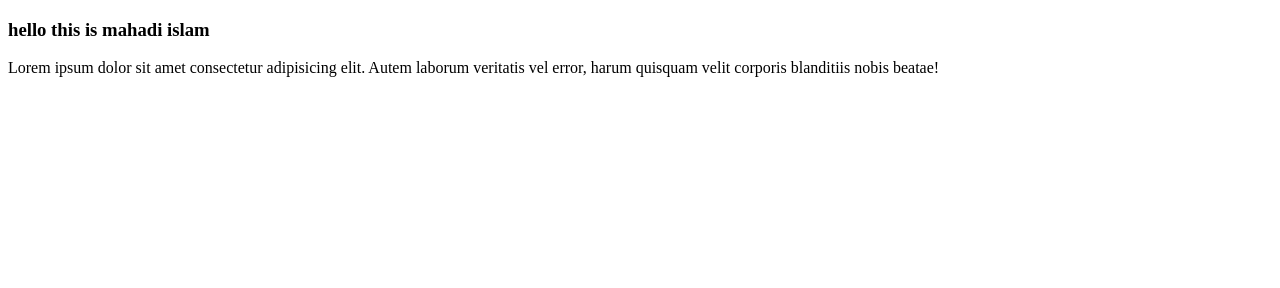
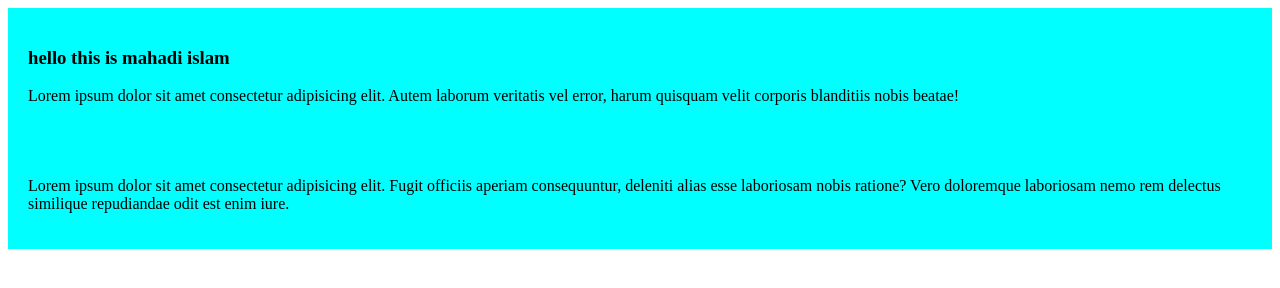
Before and after one commit to sazin222/sazin-website, a plain HTML site: page index.html in a window 1280 px wide. Drawn offline with Linux system fonts and the light colour scheme.

Commit message:
add the new style and div

```diff
--- a/index.html
+++ b/index.html
@@ -4,11 +4,15 @@
     <meta charset="UTF-8">
     <meta name="viewport" content="width=, initial-scale=1.0">
     <title>Document</title>
+    <link rel="stylesheet" href="style/blog.css">
 </head>
 <body>
     <div>
         <h3> hello this is mahadi islam</h3>
         <p> Lorem ipsum dolor sit amet consectetur adipisicing elit. Autem laborum veritatis vel error, harum quisquam velit corporis blanditiis nobis beatae!</p>
     </div>
+    <div>
+        <p> Lorem ipsum dolor sit amet consectetur adipisicing elit. Fugit officiis aperiam consequuntur, deleniti alias esse laboriosam nobis ratione? Vero doloremque laboriosam nemo rem delectus similique repudiandae odit est enim iure.</p>
+    </div>
 </body>
 </html>
--- /dev/null
+++ b/style/blog.css
@@ -0,0 +1,4 @@
+div{
+    background-color: aqua;
+    padding: 20px;
+}
```
